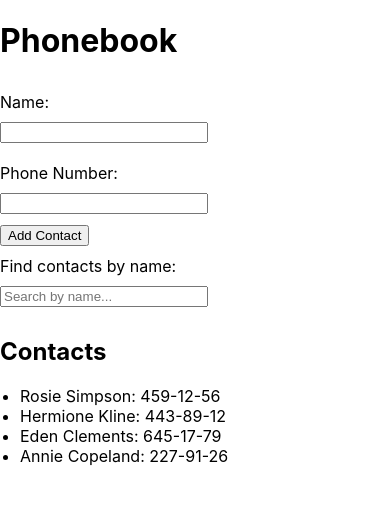
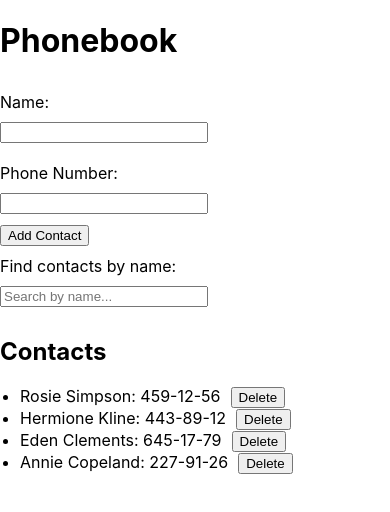
Before and after one commit to tomcek2/goit-react-hw-04-phonebook, a React (Create React App) app: page / in a window 390 px wide. Shown: the top 512 px of the page. Built offline with nearby package versions, Linux system fonts and the light colour scheme.

Commit message:
Finished project
Added delate contact function.
- Created handleDeleteContact function in Phonebook component which takes id of contact property and filter state for contacts with an id different from this one.

Created Redme file.

Cleaning done in packages.json

```diff
--- a/src/components/ContactList/ContactList.js
+++ b/src/components/ContactList/ContactList.js
@@ -1,7 +1,7 @@
 import React from 'react';
 import css from './ContactList.module.css';
 
-export const ContactList = ({ contacts }) => {
+export const ContactList = ({ contacts, onDeleteContact }) => {
   return (
     <div>
       <h2>Contacts</h2>
@@ -9,6 +9,12 @@ export const ContactList = ({ contacts }) => {
         {contacts.map(contact => (
           <li key={contact.id}>
             {contact.name}: {contact.number}
+            <button
+              className={css.contactButton}
+              onClick={() => onDeleteContact(contact.id)}
+            >
+              Delete
+            </button>
           </li>
         ))}
       </ul>
--- a/src/components/ContactList/ContactList.module.css
+++ b/src/components/ContactList/ContactList.module.css
@@ -2,3 +2,7 @@
   padding: 0 20px;
   margin: 0;
 }
+
+.contactButton {
+  margin-left: 10px;
+}
--- a/src/components/Phonebook/Phonebook.js
+++ b/src/components/Phonebook/Phonebook.js
@@ -37,6 +37,12 @@ export const Phonebook = () => {
     contact.name.toLowerCase().includes(filter.toLowerCase())
   );
 
+  const handleDeleteContact = id => {
+    setContacts(prevContacts =>
+      prevContacts.filter(contact => contact.id !== id)
+    );
+  };
+
   return (
     <div>
       <h1>Phonebook</h1>
@@ -48,7 +54,10 @@ export const Phonebook = () => {
         setNumber={setNumber}
       />
       <Filter filter={filter} onFilterChange={handleFilterChange} />
-      <ContactList contacts={filteredContacts} />
+      <ContactList
+        contacts={filteredContacts}
+        onDeleteContact={handleDeleteContact}
+      />
     </div>
   );
 };
```
Also changed, not shown: package.json (+8 -6 lines), src/Readme.md (added), 1 other file (tests, documents, lock files or other folders).
